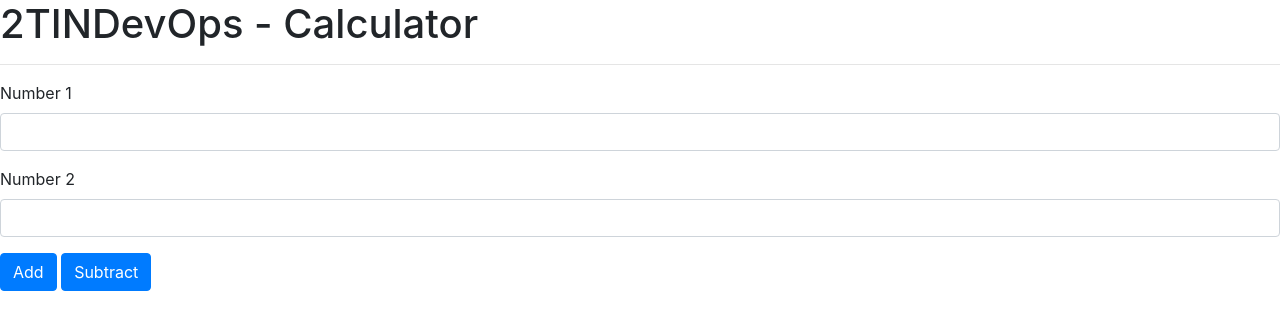
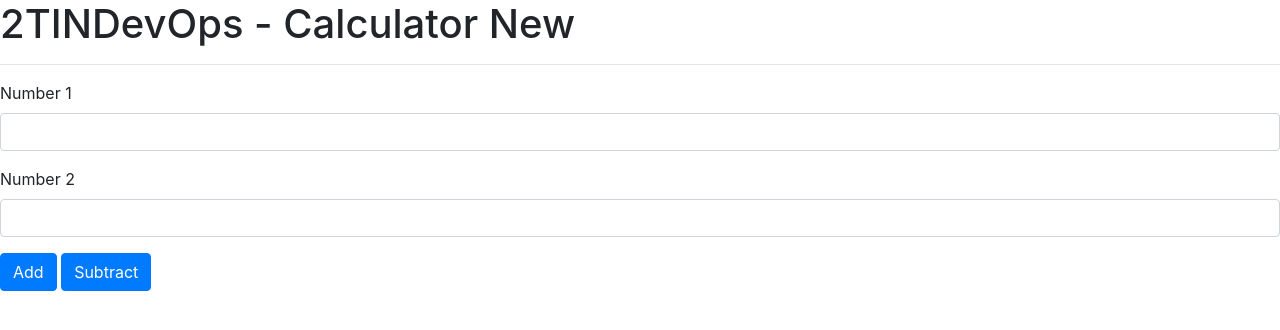
Before and after one commit to Th7bo/Calculator-app, a website: page public/index.html in a window 1280 px wide. Drawn offline with Linux system fonts and the light colour scheme.

Commit message:
Update header text in index.html

```diff
--- a/public/index.html
+++ b/public/index.html
@@ -6,7 +6,7 @@
      <link rel="stylesheet" href="assets/style.css">
     </head>
     <body>
-    <h1>2TINDevOps - Calculator</h1><hr/>
+    <h1>2TINDevOps - Calculator New</h1><hr/>
         <form id="form">
             <div class="form-group">
                 <label for="number1">Number 1</label>
```
